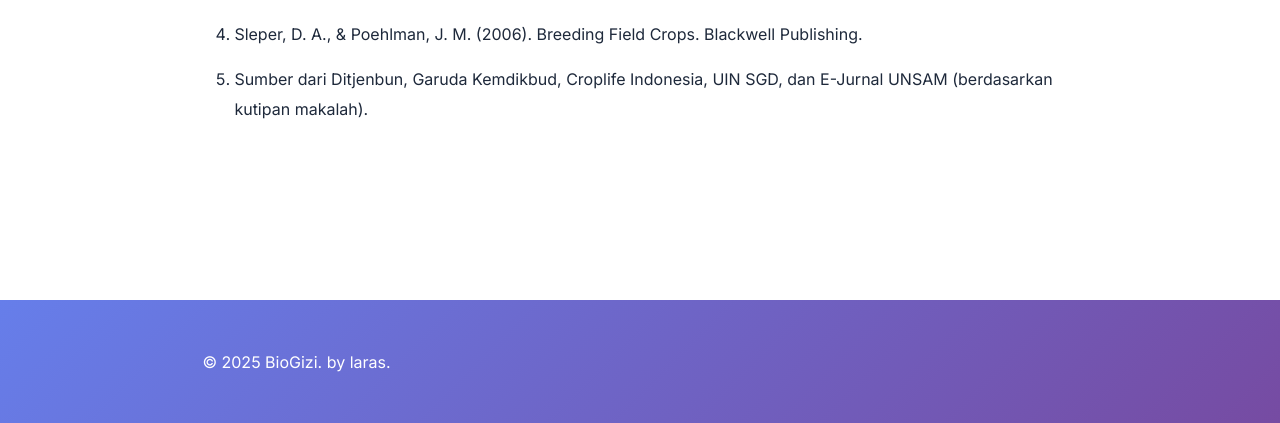
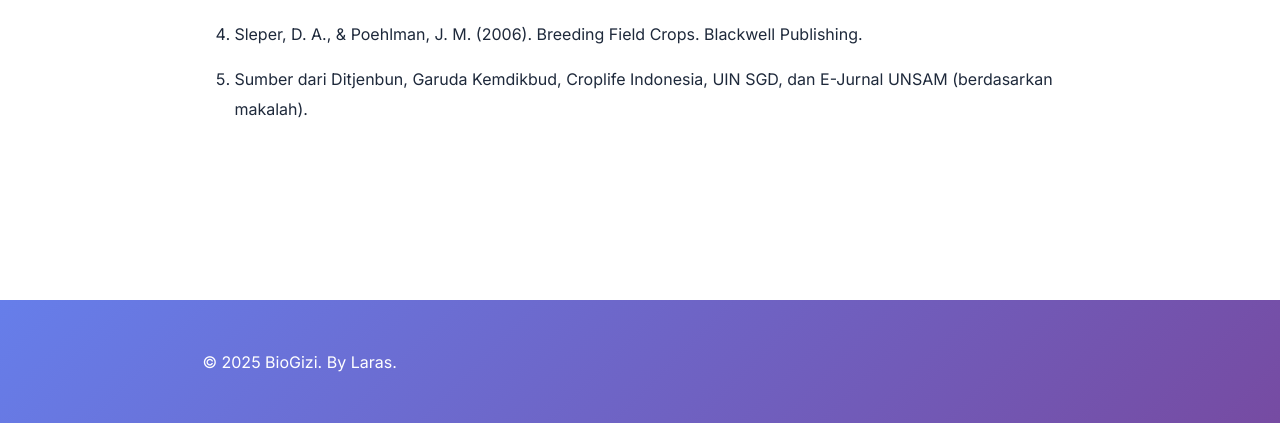
Before and after one commit to Najwawlia/website-bio-25, a plain HTML site: page index.html in a window 1280 px wide. Shown: the part 7251-7674 px from the top of the page. Drawn offline with Linux system fonts and the light colour scheme.

Commit message:
Update index.html

```diff
--- a/index.html
+++ b/index.html
@@ -200,7 +200,7 @@
                     <li>Klug, W. S., et al. (2018). Concepts of Genetics. Pearson Education.</li>
                     <li>Farrell, H. M., et al. (2004). Journal of Dairy Science.</li>
                     <li>Sleper, D. A., & Poehlman, J. M. (2006). Breeding Field Crops. Blackwell Publishing.</li>
-                    <li>Sumber dari Ditjenbun, Garuda Kemdikbud, Croplife Indonesia, UIN SGD, dan E-Jurnal UNSAM (berdasarkan kutipan makalah).</li>
+                    <li>Sumber dari Ditjenbun, Garuda Kemdikbud, Croplife Indonesia, UIN SGD, dan E-Jurnal UNSAM (berdasarkan makalah).</li>
                 </ol>
             </div>
         </section>
@@ -209,7 +209,7 @@
 
     <footer>
         <div class="container">
-            <p>&copy; 2025 BioGizi. by laras.</p>
+            <p>&copy; 2025 BioGizi. By Laras.</p>
         </div>
     </footer>
 
```
